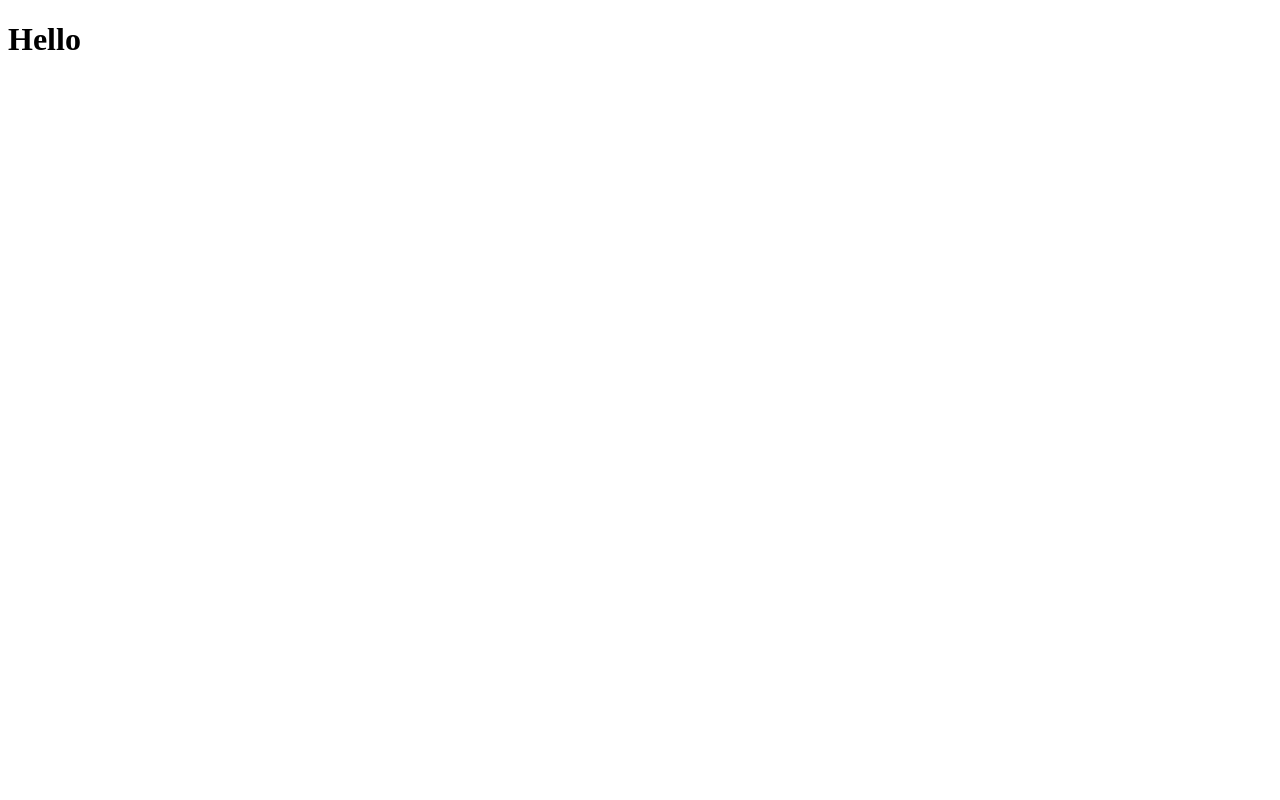
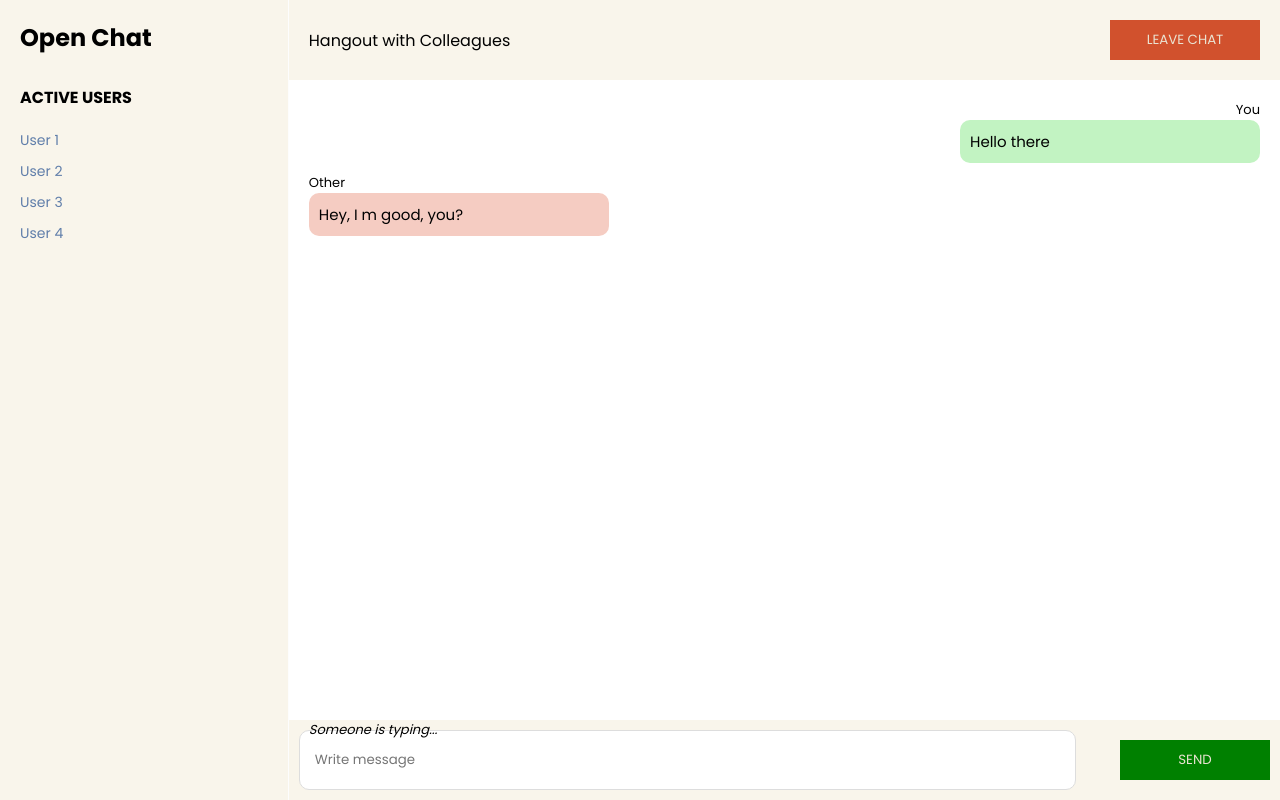
Before and after one commit to murshidameenpv/SocketIO-Practice, a React (Vite) app in the folder client/: page /chat in a window 1280 px wide. Built offline with nearby package versions, Linux system fonts and the light colour scheme; no server answers.

Commit message:
chat page,home ui completed with hard coded valuse,socke-client integrated,added routing

```diff
--- a/client/package.json
+++ b/client/package.json
@@ -11,7 +11,9 @@
   },
   "dependencies": {
     "react": "^18.2.0",
-    "react-dom": "^18.2.0"
+    "react-dom": "^18.2.0",
+    "react-router-dom": "^6.20.1",
+    "socket.io-client": "^4.7.2"
   },
   "devDependencies": {
     "@types/react": "^18.2.37",
--- a/client/src/App.jsx
+++ b/client/src/App.jsx
@@ -1,13 +1,22 @@
 
 import './App.css'
-
+import { BrowserRouter as Router, Route, Routes } from 'react-router-dom'
+import Home from './components/Home'
+import ChatPage from './components/ChatPage'
+import {io} from 'socket.io-client'
+const END_POINT = "http://localhost:3000"
+const socket = io(END_POINT)
 function App() {
   return (
-    <>
-     <h1>Hello</h1>
+    <Router>
+      <div>
+        <Routes>
+          <Route path="/" element={<Home socket={socket} />}></Route>
+          <Route path="/chat" element={<ChatPage socket={socket} />}></Route>
+        </Routes>
+      </div>
 
-    </>
+    </Router>
   )
 }
-
 export default App
--- /dev/null
+++ b/client/src/components/ChatBar.jsx
@@ -0,0 +1,19 @@
+const ChatBar = () => {
+  return (
+    <div className="chat__sidebar">
+      <h2>Open Chat</h2>
+
+      <div>
+        <h4 className="chat__header">ACTIVE USERS</h4>
+        <div className="chat__users">
+          <p>User 1</p>
+          <p>User 2</p>
+          <p>User 3</p>
+          <p>User 4</p>
+        </div>
+      </div>
+    </div>
+  );
+};
+
+export default ChatBar;
--- /dev/null
+++ b/client/src/components/ChatBody.jsx
@@ -0,0 +1,47 @@
+import { useNavigate } from 'react-router-dom';
+
+const ChatBody = () => {
+  const navigate = useNavigate();
+
+  const handleLeaveChat = () => {
+    localStorage.removeItem('userName');
+    navigate('/');
+    window.location.reload();
+  };
+
+  return (
+    <>
+      <header className="chat__mainHeader">
+        <p>Hangout with Colleagues</p>
+        <button className="leaveChat__btn" onClick={handleLeaveChat}>
+          LEAVE CHAT
+        </button>
+      </header>
+
+      {/*This shows messages sent from you*/}
+      <div className="message__container">
+        <div className="message__chats">
+          <p className="sender__name">You</p>
+          <div className="message__sender">
+            <p>Hello there</p>
+          </div>
+        </div>
+
+        {/*This shows messages received by you*/}
+        <div className="message__chats">
+          <p>Other</p>
+          <div className="message__recipient">
+            <p>Hey, I m good, you?</p>
+          </div>
+        </div>
+
+        {/*This is triggered when a user is typing*/}
+        <div className="message__status">
+          <p>Someone is typing...</p>
+        </div>
+      </div>
+    </>
+  );
+};
+
+export default ChatBody;
--- /dev/null
+++ b/client/src/components/ChatFooter.jsx
@@ -0,0 +1,27 @@
+import { useState } from "react";
+
+const ChatFooter = () => {
+  const [message, setMessage] = useState('');
+
+  const handleSendMessage = (e) => {
+    e.preventDefault();
+    console.log({ userName: localStorage.getItem('userName'), message });
+    setMessage('');
+  };
+  return (
+    <div className="chat__footer">
+      <form className="form" onSubmit={handleSendMessage}>
+        <input
+          type="text"
+          placeholder="Write message"
+          className="message"
+          value={message}
+          onChange={(e) => setMessage(e.target.value)}
+        />
+        <button className="sendBtn">SEND</button>
+      </form>
+    </div>
+  );
+};
+
+export default ChatFooter;
--- /dev/null
+++ b/client/src/components/ChatPage.jsx
@@ -0,0 +1,18 @@
+
+import ChatBar from './ChatBar';
+import ChatBody from './ChatBody';
+import ChatFooter from './ChatFooter';
+
+const ChatPage = ({ socket }) => {
+  return (
+    <div className="chat">
+      <ChatBar />
+      <div className="chat__main">
+        <ChatBody />
+        <ChatFooter />
+      </div>
+    </div>
+  );
+};
+
+export default ChatPage;
--- /dev/null
+++ b/client/src/components/Home.jsx
@@ -0,0 +1,31 @@
+import  { useState } from 'react';
+import { useNavigate } from 'react-router-dom';
+
+const Home = () => {
+  const navigate = useNavigate();
+  const [userName, setUserName] = useState('');
+
+  const handleSubmit = (e) => {
+    e.preventDefault();
+    localStorage.setItem('userName', userName);
+    navigate('/chat');
+  };
+  return (
+    <form className="home__container" onSubmit={handleSubmit}>
+      <h2 className="home__header">Sign in to Open Chat</h2>
+      <label htmlFor="username">Username</label>
+      <input
+        type="text"
+        minLength={6}
+        name="username"
+        id="username"
+        className="username__input"
+        value={userName}
+        onChange={(e) => setUserName(e.target.value)}
+      />
+      <button className="home__cta">SIGN IN</button>
+    </form>
+  );
+};
+
+export default Home;
--- a/client/src/index.css
+++ b/client/src/index.css
@@ -0,0 +1,179 @@
+@import url('https://fonts.googleapis.com/css2?family=Poppins:wght@100;200;300;400;500;600;700;800;900&display=swap');
+
+* {
+  box-sizing: border-box;
+  margin: 0;
+  padding: 0;
+  font-family: 'Poppins', sans-serif;
+}
+
+.home__container {
+  width: 100%;
+  height: 100vh;
+  display: flex;
+  flex-direction: column;
+  justify-content: center;
+  align-items: center;
+}
+
+.home__container>* {
+  margin-bottom: 10px;
+}
+
+.home__header {
+  margin-bottom: 30px;
+}
+
+.username__input {
+  padding: 10px;
+  width: 50%;
+}
+
+.home__cta {
+  width: 200px;
+  padding: 10px;
+  font-size: 16px;
+  cursor: pointer;
+  background-color: #607eaa;
+  color: #f9f5eb;
+  outline: none;
+  border: none;
+  border-radius: 5px;
+}
+
+.chat {
+  width: 100%;
+  height: 100vh;
+  display: flex;
+  align-items: center;
+}
+
+.chat__sidebar {
+  height: 100%;
+  background-color: #f9f5eb;
+  flex: 0.2;
+  padding: 20px;
+  border-right: 1px solid #fdfdfd;
+}
+
+.chat__main {
+  height: 100%;
+  flex: 0.8;
+}
+
+.chat__header {
+  margin: 30px 0 20px 0;
+}
+
+.chat__users>* {
+  margin-bottom: 10px;
+  color: #607eaa;
+  font-size: 14px;
+}
+
+.online__users>* {
+  margin-bottom: 10px;
+  color: rgb(238, 102, 102);
+  font-style: italic;
+}
+
+.chat__mainHeader {
+  width: 100%;
+  height: 10vh;
+  display: flex;
+  align-items: center;
+  justify-content: space-between;
+  padding: 20px;
+  background-color: #f9f5eb;
+}
+
+.leaveChat__btn {
+  padding: 10px;
+  width: 150px;
+  border: none;
+  outline: none;
+  background-color: #d1512d;
+  cursor: pointer;
+  color: #eae3d2;
+}
+
+.message__container {
+  width: 100%;
+  height: 80vh;
+  background-color: #fff;
+  padding: 20px;
+  overflow-y: scroll;
+}
+
+.message__container>* {
+  margin-bottom: 10px;
+}
+
+.chat__footer {
+  padding: 10px;
+  background-color: #f9f5eb;
+  height: 10vh;
+}
+
+.form {
+  width: 100%;
+  height: 100%;
+  display: flex;
+  align-items: center;
+  justify-content: space-between;
+}
+
+.message {
+  width: 80%;
+  height: 100%;
+  border-radius: 10px;
+  border: 1px solid #ddd;
+  outline: none;
+  padding: 15px;
+}
+
+.sendBtn {
+  width: 150px;
+  background-color: green;
+  padding: 10px;
+  border: none;
+  outline: none;
+  color: #eae3d2;
+  cursor: pointer;
+}
+
+.sendBtn:hover {
+  background-color: rgb(129, 201, 129);
+}
+
+.message__recipient {
+  background-color: #f5ccc2;
+  width: 300px;
+  padding: 10px;
+  border-radius: 10px;
+  font-size: 15px;
+}
+
+.message__sender {
+  background-color: rgb(194, 243, 194);
+  max-width: 300px;
+  padding: 10px;
+  border-radius: 10px;
+  margin-left: auto;
+  font-size: 15px;
+}
+
+.message__chats>p {
+  font-size: 13px;
+}
+
+.sender__name {
+  text-align: right;
+}
+
+.message__status {
+  position: fixed;
+  bottom: 50px;
+  font-size: 13px;
+  font-style: italic;
+}
```
Also changed, not shown: 2 other files (tests, documents, lock files or other folders).
